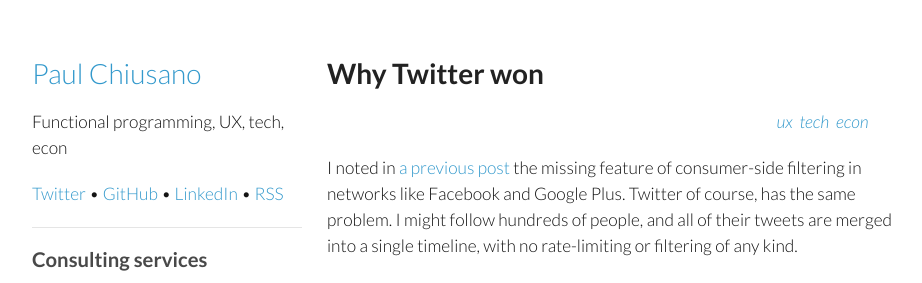
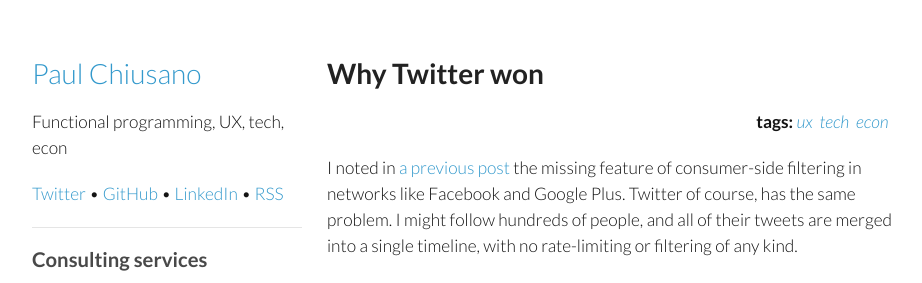
Before and after one commit to pchiusano/pchiusano.github.io, a Jekyll site: the page built from _posts/2014-05-21-why-twitter-won.markdown, in a window 1280 px wide and 900 px high. Shown: the top 283 px of the window, without its empty margins (178-1100 px from the left). Built offline with Jekyll 4.4.1, drawn with Linux system fonts in a browser that asks for light colours; comment, search, counter and statistics services are not loaded.

Commit message:
Update post.html

```diff
--- a/_layouts/post.html
+++ b/_layouts/post.html
@@ -19,13 +19,10 @@
       {% include header.html %}
       <section>
       <h1>{{ page.title }}</h1>
-      <p align="right"><i>
+      <p align="right"><b>tags: </b><i>
         {% for c in page.categories %}
         <a href="/{{c}}">{{c}}</a>&nbsp;
         {% endfor %}
-        &nbsp;
-        &nbsp;
-        &nbsp;
         </i>
       </p>
       {{content}}
```
